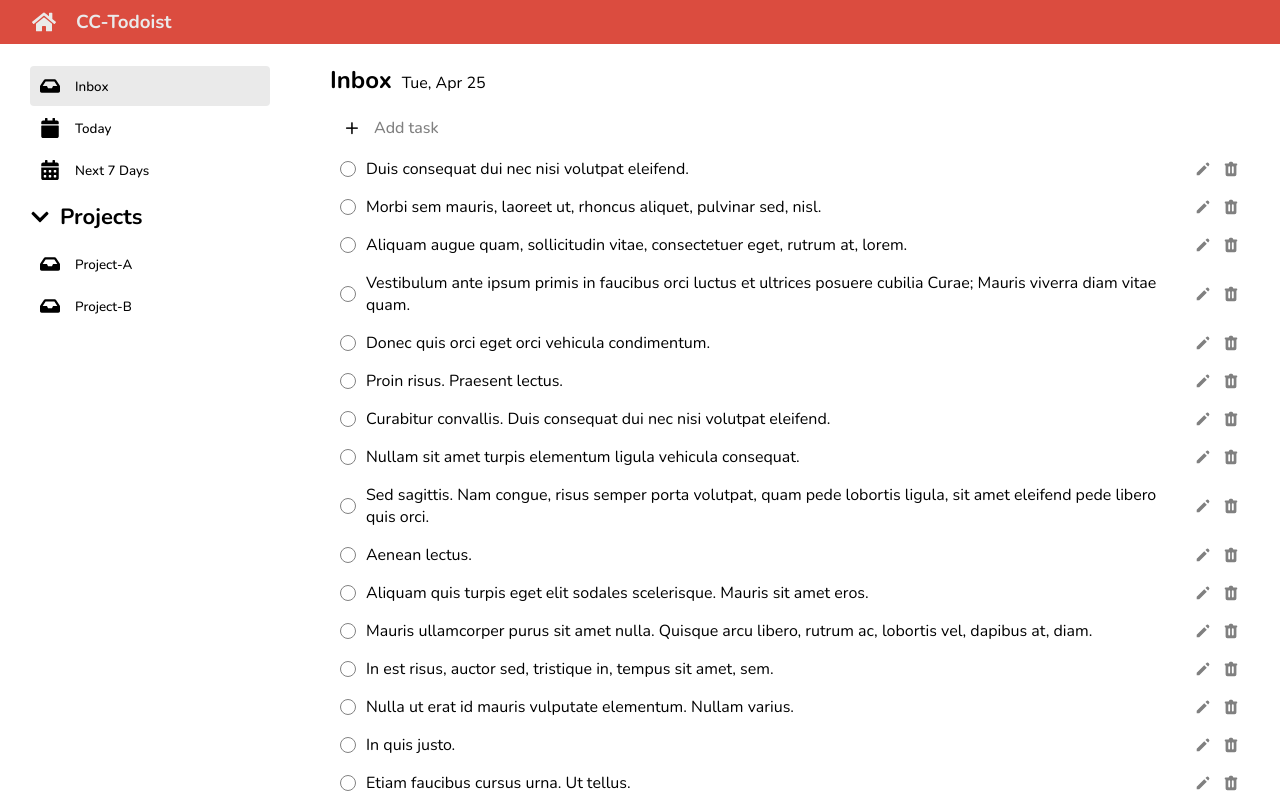
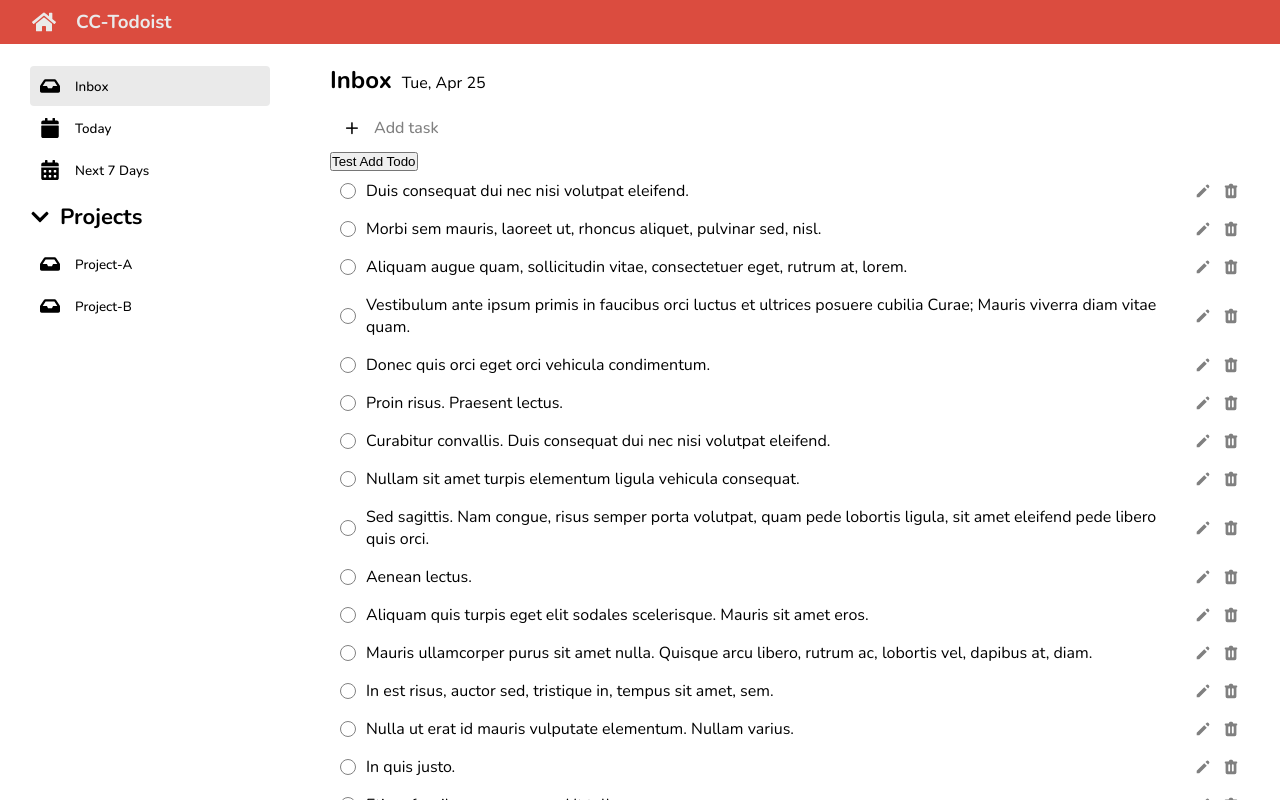
Before and after one commit to BankMali/React-Todolist, a React (Create React App) app: page / in a window 1280 px wide. Built offline with nearby package versions, Linux system fonts and the light colour scheme.

Commit message:
finish Add Todo function

```diff
--- a/package.json
+++ b/package.json
@@ -12,6 +12,7 @@
     "react-scripts": "^5.0.1",
     "sass": "^1.62.0",
     "scss": "^0.2.4",
+    "uuid": "^9.0.0",
     "web-vitals": "^2.1.4"
   },
   "scripts": {
--- a/src/components/Todo/TodoContent.jsx
+++ b/src/components/Todo/TodoContent.jsx
@@ -1,20 +1,38 @@
-import {useState} from 'react'
+import { useState } from 'react';
 import { AddTodo } from './AddTodo';
 import { TodoHeader } from './TodoHeader';
 import { TodoLists } from './TodoLists';
-import mockData from '../../data/todos.json'
+import mockData from '../../data/todos.json';
+import { v4 as uuidv4 } from 'uuid';
 
 export function TodoContent() {
     // # Logic
-    const [todos,setTodos] = useState(mockData)
+    const [todos, setTodos] = useState(mockData);
+    // console.log(uuidv4())
+    // console.log(uuidv4())
+    // console.log(uuidv4())
 
+
+    const handleAddTodo = () => {
+        // มี new todo
+        let newTodoObj = { id: uuidv4(), task: 'DoHW', status: false, due_date: '' };
+
+        // สร้าง state ใหม่
+        // update state โดย new state
+        // const newTodos = [newTodoObj, ...todos];
+        // setTodos(newTodos);
+
+        // update state โดย callback
+        setTodos(currentState=> [newTodoObj,...currentState])
+    };
 
     // # UI
     return (
         <main className='content'>
             <TodoHeader />
             <AddTodo />
-            <TodoLists  todos={todos}/>
+            <button onClick={handleAddTodo}>Test Add Todo</button>
+            <TodoLists todos={todos} />
         </main>
     );
 }
```
Also changed, not shown: 1 other file (tests, documents, lock files or other folders).
